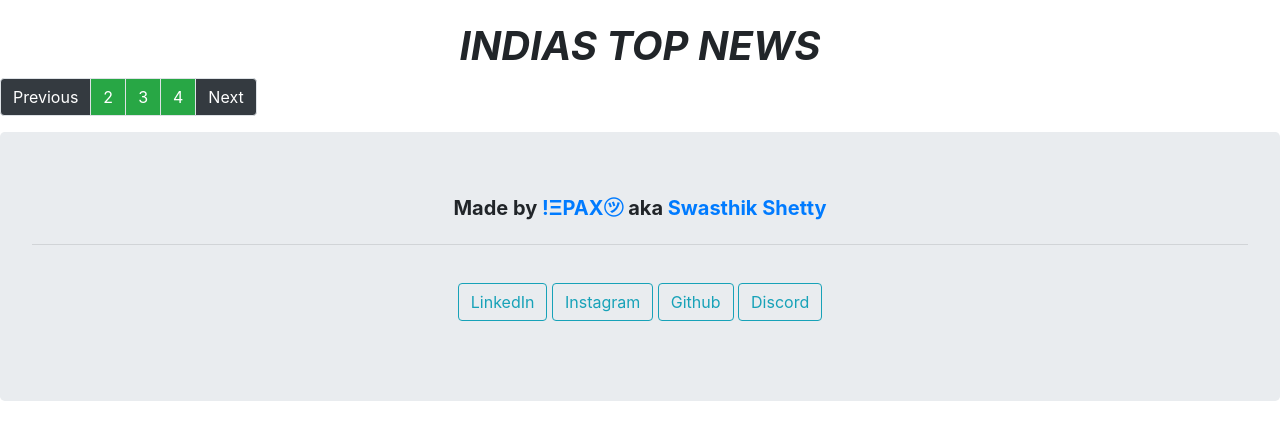
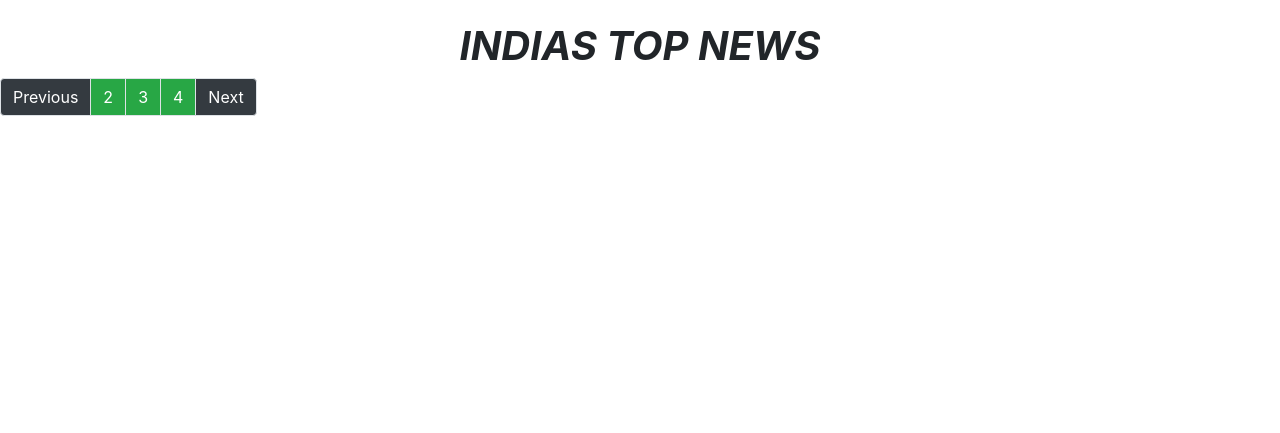
Before and after one commit to mdakram09/aknews, a Django app: page / in a window 1280 px wide. Shown: the part 406-839 px from the top of the page. After the commit the page ends 522 px from the top, so only its background shows below. Run offline with Django 3.2, Linux system fonts and the light colour scheme; data that the repository does not hold is empty; some libraries are stand-ins or nearby versions.

Commit message:
footer removed

```diff
--- a/templates/home.html
+++ b/templates/home.html
@@ -128,7 +128,7 @@
 
 
  {% endblock content %}
- <div class="jumbotron">
+ <!-- <div class="jumbotron">
   <h3 class="lead font-weight-bold" style="text-align: center">Made by <a href = "https://github.com/swasthikshetty10">!ΞPAX㋡</a> aka <a  href = "https://www.linkedin.com/in/swasthik-shetty-15632b1b8">Swasthik Shetty</a> </h3>
   <hr class="my-4">
   <p class="font-weight-normal" style = "text-align: center"><a class="btn btn-block btn-social btn-twitter">
@@ -136,6 +136,6 @@
 <a class = " btn btn-outline-info" href = "https://www.instagram.com/swasthik__shetty10/">Instagram  </a>
 <a class = " btn btn-outline-info" href = "https://github.com/swasthikshetty10">Github  </a>
 <a class = " btn btn-outline-info" href = "https://discord.gg/aUppFDZ">Discord  </a></p>
-</div>
+</div> -->
 </body>
 </html>
```
